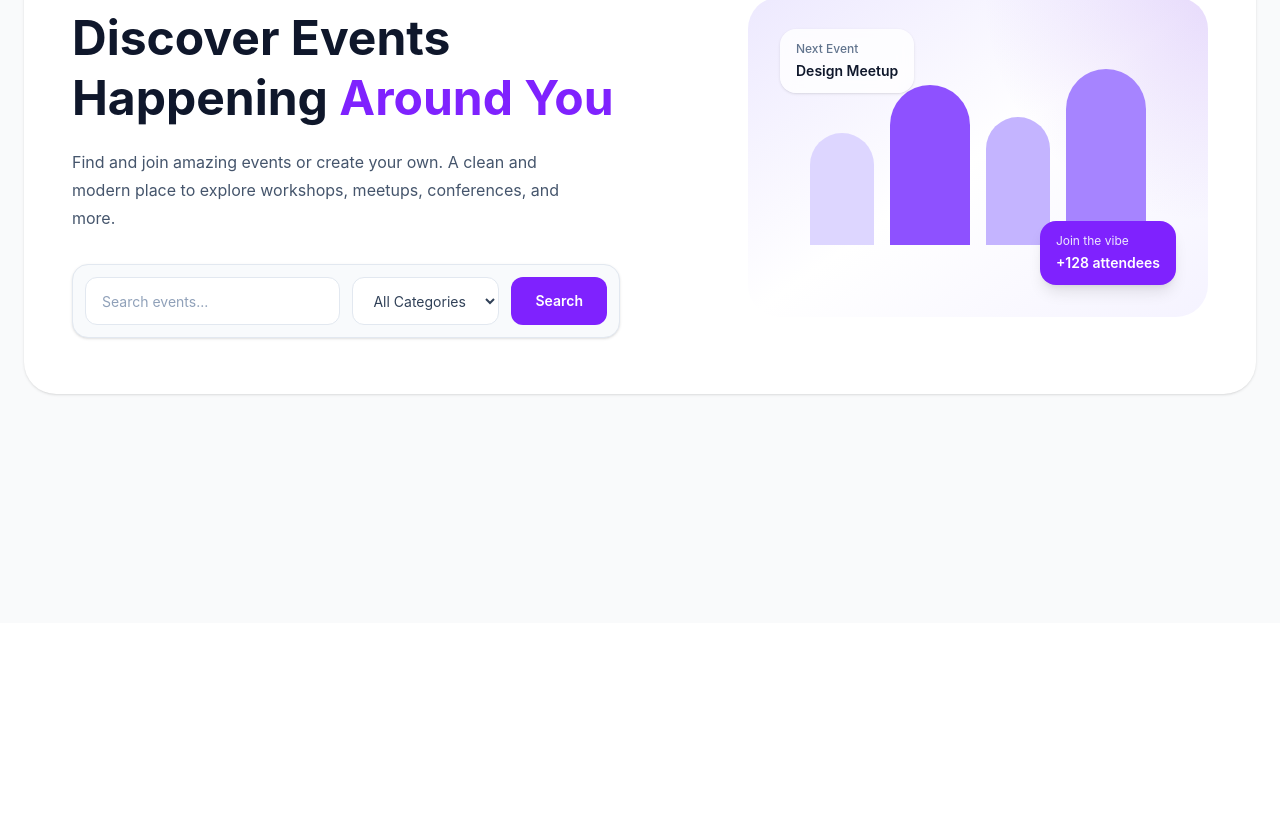
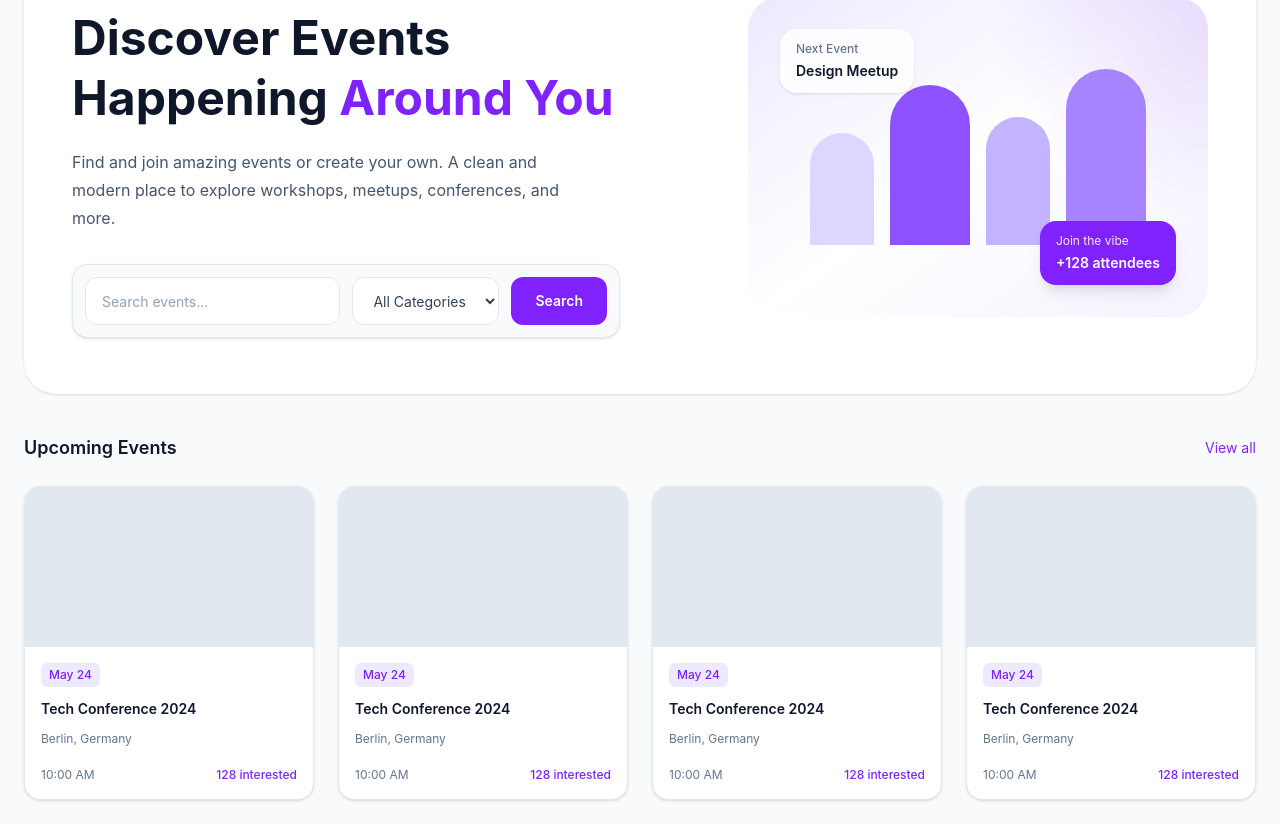
Before and after one commit to Behi1024/event-scheduler, a React (Vite) app: page / in a window 1280 px wide. Shown: the part 177-1001 px from the top of the page. Before the commit the page ends 800 px from the top, so only its background shows below. Built offline with nearby package versions, Linux system fonts and the light colour scheme.

Commit message:
feat: add EventCard and events section UI

```diff
--- /dev/null
+++ b/src/components/EventCard.jsx
@@ -0,0 +1,39 @@
+export default function EventCard() {
+  return (
+    <div className="overflow-hidden rounded-2xl border border-slate-200 bg-white shadow-sm transition hover:shadow-md">
+
+      {/* Image */}
+      <div className="h-40 w-full bg-slate-200" />
+
+      {/* Content */}
+      <div className="space-y-3 p-4">
+
+        {/* Date */}
+        <div className="flex items-center gap-2 text-xs text-slate-500">
+          <span className="rounded-md bg-violet-100 px-2 py-1 font-medium text-violet-600">
+            May 24
+          </span>
+        </div>
+
+        {/* Title */}
+        <h3 className="text-sm font-semibold text-slate-900">
+          Tech Conference 2024
+        </h3>
+
+        {/* Location */}
+        <p className="text-xs text-slate-500">
+          Berlin, Germany
+        </p>
+
+        {/* Footer */}
+        <div className="flex items-center justify-between pt-2 text-xs text-slate-500">
+          <span>10:00 AM</span>
+          <span className="text-violet-600 font-medium">
+            128 interested
+          </span>
+        </div>
+
+      </div>
+    </div>
+  );
+}
--- /dev/null
+++ b/src/components/EventsSection.jsx
@@ -0,0 +1,26 @@
+import EventCard from "./EventCard";
+
+export default function EventsSection() {
+  return (
+    <section className="space-y-6">
+
+      <div className="flex items-center justify-between">
+        <h2 className="text-lg font-semibold text-slate-900">
+          Upcoming Events
+        </h2>
+
+        <button className="text-sm text-violet-600 hover:underline">
+          View all
+        </button>
+      </div>
+
+      <div className="grid gap-6 sm:grid-cols-2 lg:grid-cols-4">
+        <EventCard />
+        <EventCard />
+        <EventCard />
+        <EventCard />
+      </div>
+
+    </section>
+  );
+}
--- a/src/pages/HomePage.jsx
+++ b/src/pages/HomePage.jsx
@@ -1,9 +1,11 @@
 import HeroSection from "../components/HeroSection";
+import EventsSection from "../components/EventsSection";
 
 export default function HomePage() {
   return (
     <div className="space-y-10">
       <HeroSection />
+      <EventsSection />
     </div>
   );
 }
```
